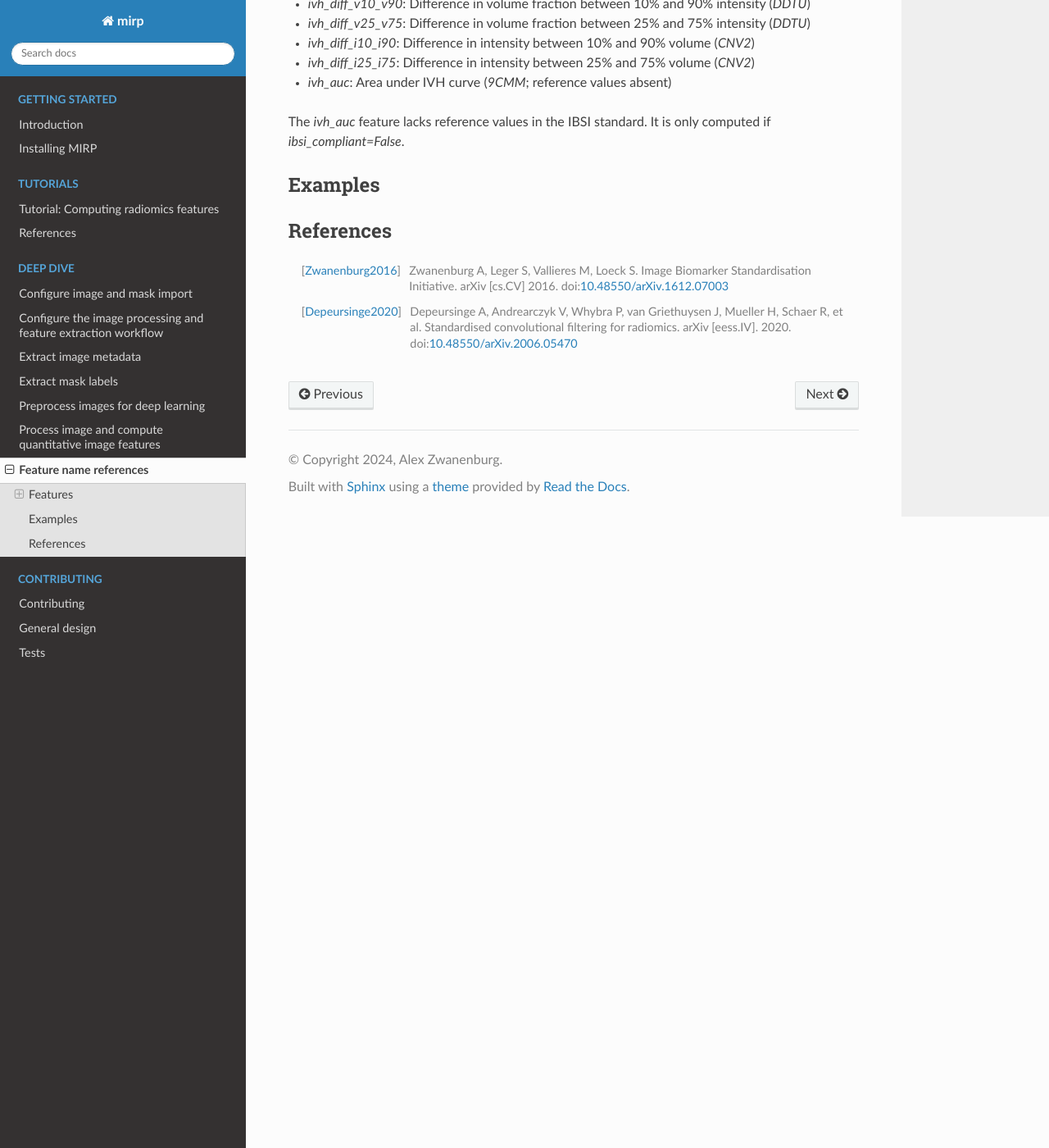
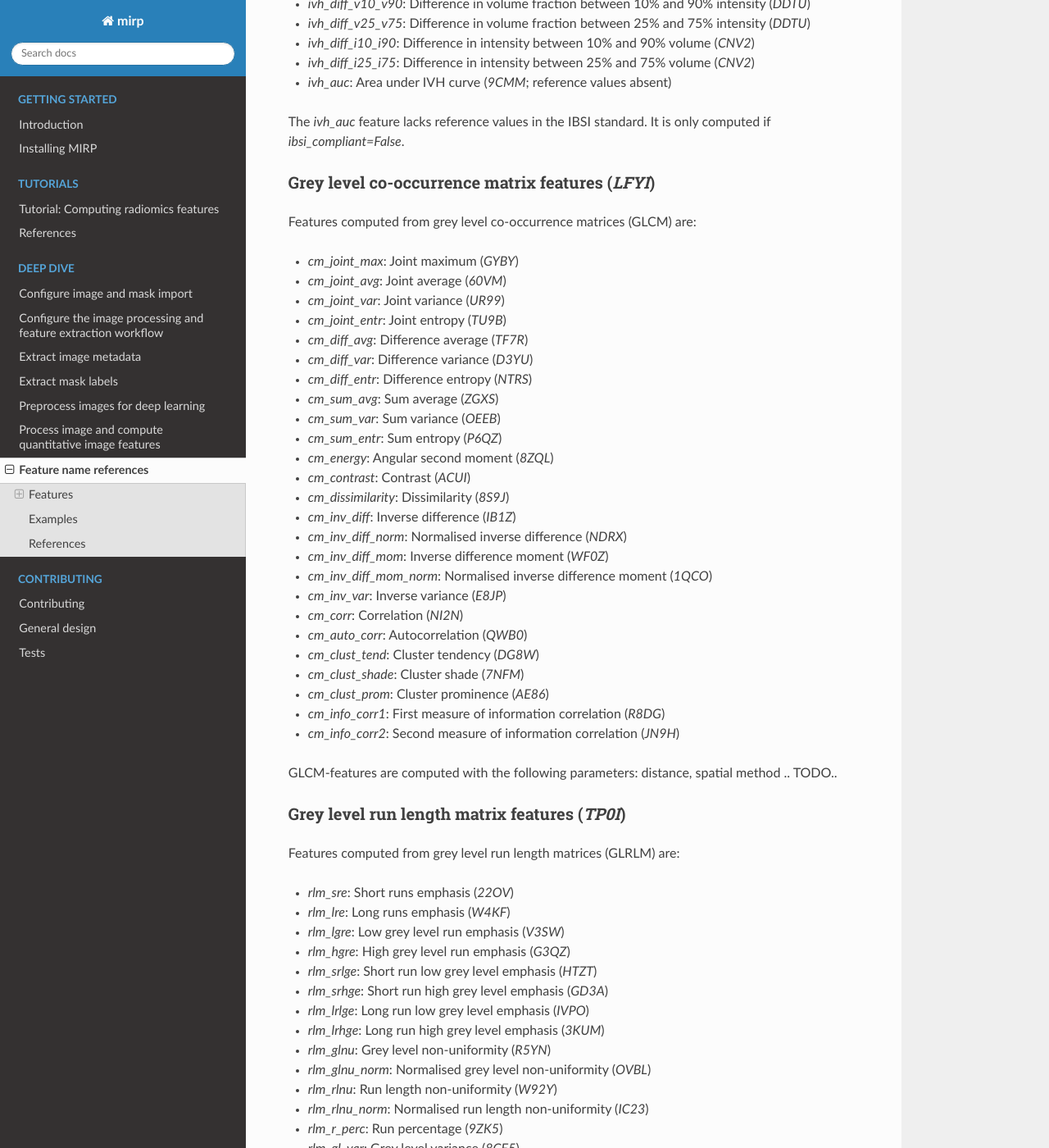
Before and after one commit to oncoray/mirp, a Sphinx documentation site: the page built from docs_source/source/features_names.rst, in a window 1280 px wide and 1400 px high, scrolled down 3377 px. Shown: the whole window at 82% size. Built offline with Sphinx 7.4.7 and the Read the Docs theme 2.0.0, drawn with Linux system fonts in a browser that asks for light colours; pages that are not in the unit, such as notebooks, are missing from menus; some of the changed text lies outside the part shown.

Commit message:
Added GLCM and GLRLM features #85

```diff
--- a/docs_source/source/features_names.rst
+++ b/docs_source/source/features_names.rst
@@ -142,6 +142,71 @@ definition of these features, whereas MIRP computes these features for specific
 
 The `ivh_auc` feature lacks reference values in the IBSI standard. It is only computed if `ibsi_compliant=False`.
 
+Grey level co-occurrence matrix features (`LFYI`)
+^^^^^^^^^^^^^^^^^^^^^^^^^^^^^^^^^^^^^^^^^^^^^^^^
+
+Features computed from grey level co-occurrence matrices (GLCM) are:
+
+* `cm_joint_max`: Joint maximum (`GYBY`)
+* `cm_joint_avg`: Joint average (`60VM`)
+* `cm_joint_var`: Joint variance (`UR99`)
+* `cm_joint_entr`: Joint entropy (`TU9B`)
+* `cm_diff_avg`: Difference average (`TF7R`)
+* `cm_diff_var`: Difference variance (`D3YU`)
+* `cm_diff_entr`: Difference entropy (`NTRS`)
+* `cm_sum_avg`: Sum average (`ZGXS`)
+* `cm_sum_var`: Sum variance (`OEEB`)
+* `cm_sum_entr`: Sum entropy (`P6QZ`)
+* `cm_energy`: Angular second moment (`8ZQL`)
+* `cm_contrast`: Contrast (`ACUI`)
+* `cm_dissimilarity`: Dissimilarity (`8S9J`)
+* `cm_inv_diff`: Inverse difference (`IB1Z`)
+* `cm_inv_diff_norm`: Normalised inverse difference (`NDRX`)
+* `cm_inv_diff_mom`: Inverse difference moment (`WF0Z`)
+* `cm_inv_diff_mom_norm`: Normalised inverse difference moment (`1QCO`)
+* `cm_inv_var`: Inverse variance (`E8JP`)
+* `cm_corr`: Correlation (`NI2N`)
+* `cm_auto_corr`: Autocorrelation (`QWB0`)
+* `cm_clust_tend`: Cluster tendency (`DG8W`)
+* `cm_clust_shade`: Cluster shade (`7NFM`)
+* `cm_clust_prom`: Cluster prominence (`AE86`)
+* `cm_info_corr1`: First measure of information correlation (`R8DG`)
+* `cm_info_corr2`: Second measure of information correlation (`JN9H`)
+
+GLCM-features are computed with the following parameters:
+distance, spatial method .. TODO..
+
+Grey level run length matrix features (`TP0I`)
+^^^^^^^^^^^^^^^^^^^^^^^^^^^^^^^^^^^^^^^^^^^^^
+
+Features computed from grey level run length matrices (GLRLM) are:
+
+* `rlm_sre`: Short runs emphasis (`22OV`)
+* `rlm_lre`: Long runs emphasis (`W4KF`)
+* `rlm_lgre`: Low grey level run emphasis (`V3SW`)
+* `rlm_hgre`: High grey level run emphasis (`G3QZ`)
+* `rlm_srlge`: Short run low grey level emphasis (`HTZT`)
+* `rlm_srhge`: Short run high grey level emphasis (`GD3A`)
+* `rlm_lrlge`: Long run low grey level emphasis (`IVPO`)
+* `rlm_lrhge`: Long run high grey level emphasis (`3KUM`)
+* `rlm_glnu`: Grey level non-uniformity (`R5YN`)
+* `rlm_glnu_norm`: Normalised grey level non-uniformity (`OVBL`)
+* `rlm_rlnu`: Run length non-uniformity (`W92Y`)
+* `rlm_rlnu_norm`: Normalised run length non-uniformity (`IC23`)
+* `rlm_r_perc`: Run percentage (`9ZK5`)
+* `rlm_gl_var`: Grey level variance (`8CE5`)
+* `rlm_rl_var`: Run length variance (`SXLW`)
+* `rlm_rl_entr`: Run entropy (`HJ9O`)
+
+GLRLM features are computed with the following parameters:
+distance, spatial method .. TODO..
+
+Grey level size zone matrix features (`9SAK`)
+^^^^^^^^^^^^^^^^^^^^^^^^^^^^^^^^^^^^^^^^^^^^^
+
+Features computed from grey level size zone matrices (GLSZM) are:
+
+
 Examples
 --------
 
```
